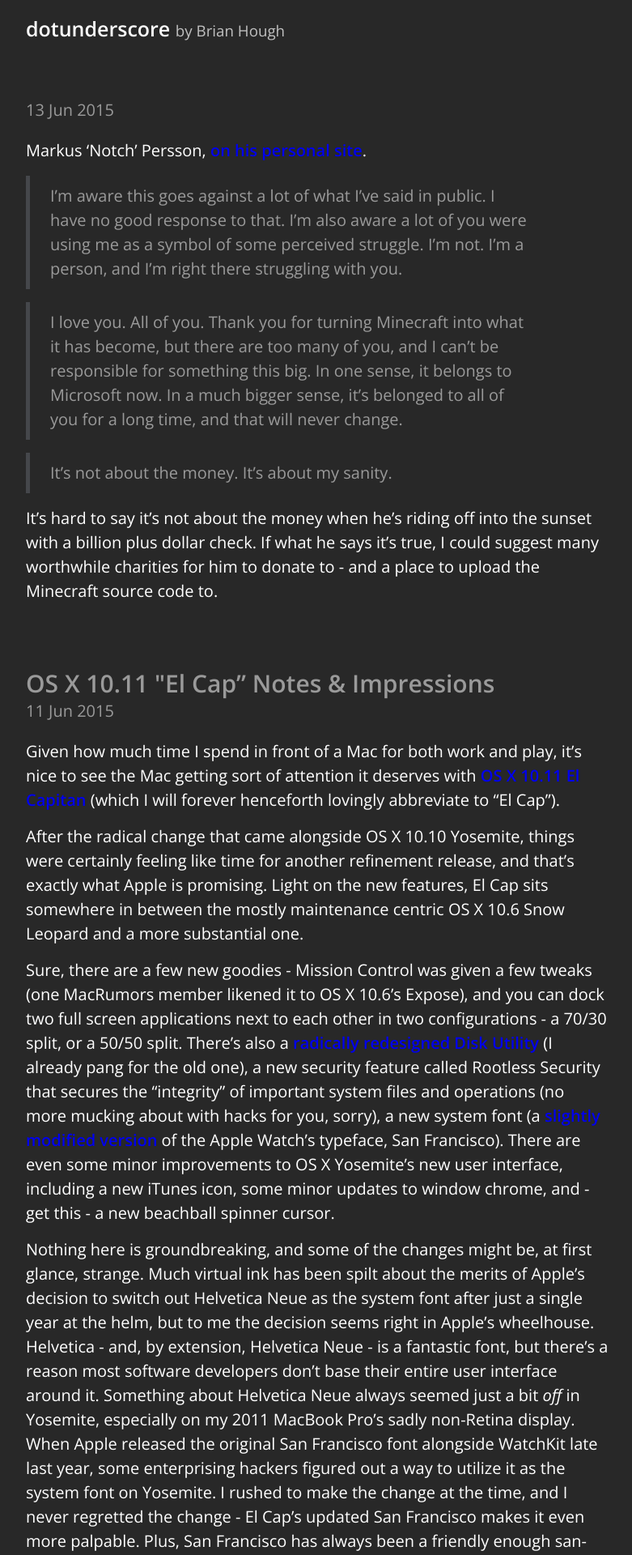
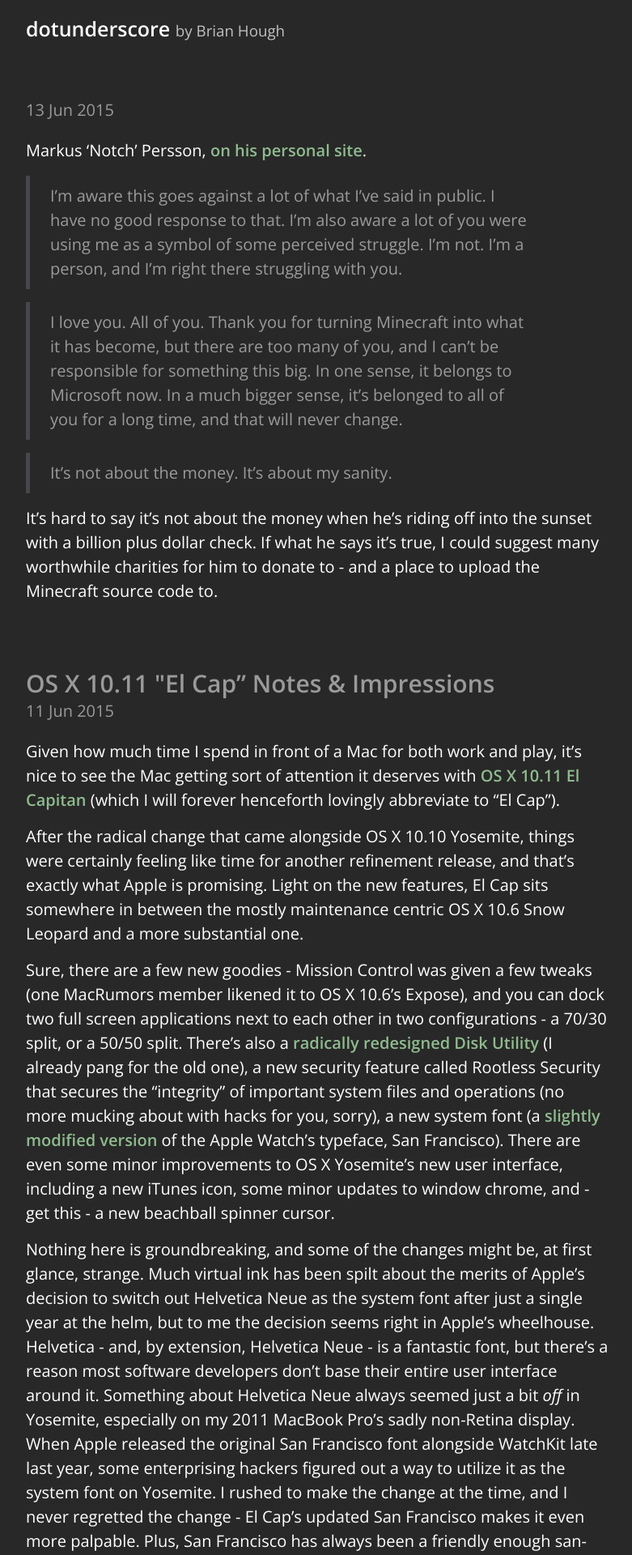
Before and after one commit to derfbwh/derfbwh.github.io, a Jekyll site: the page built from index.html, in a window 1280 px wide. Shown: the top 1920 px of the page at 81% size, without its empty margins (248-1029 px from the left). Built offline with Jekyll 4.4.1, drawn with Linux system fonts in a browser that asks for light colours; Markdown is read by kramdown in place of the engine named in the settings; the list of posts is cut into pages by our own code.

Commit message:
layout-update

```diff
--- a/public/css/poole.css
+++ b/public/css/poole.css
@@ -69,7 +69,7 @@
 
 /* No `:visited` state is required by default (browsers will use `a`) */
 a {
-  color: #darkseagreen;
+  color: darkseagreen;
   text-decoration: none;
   font-weight: 600;
 }
```
